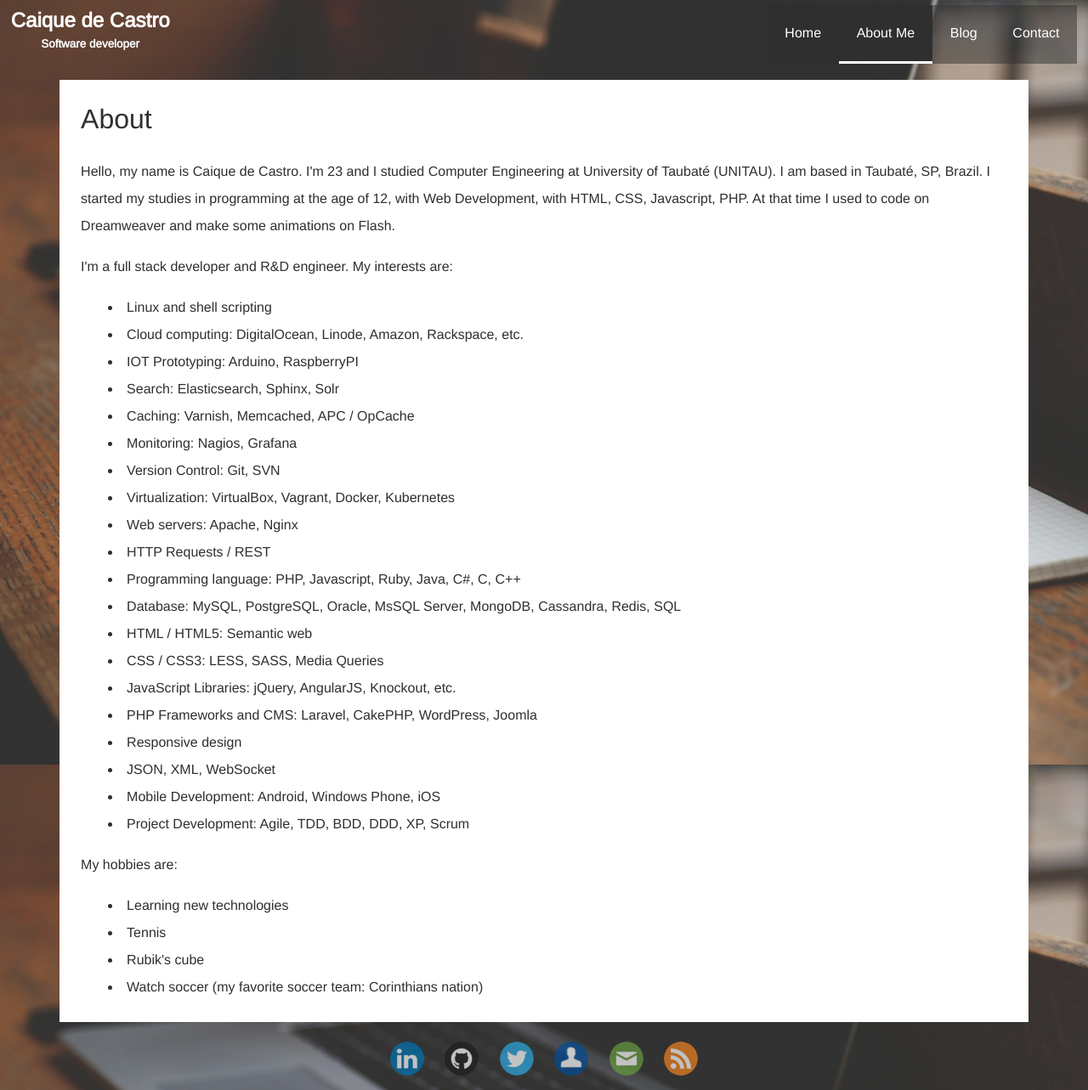
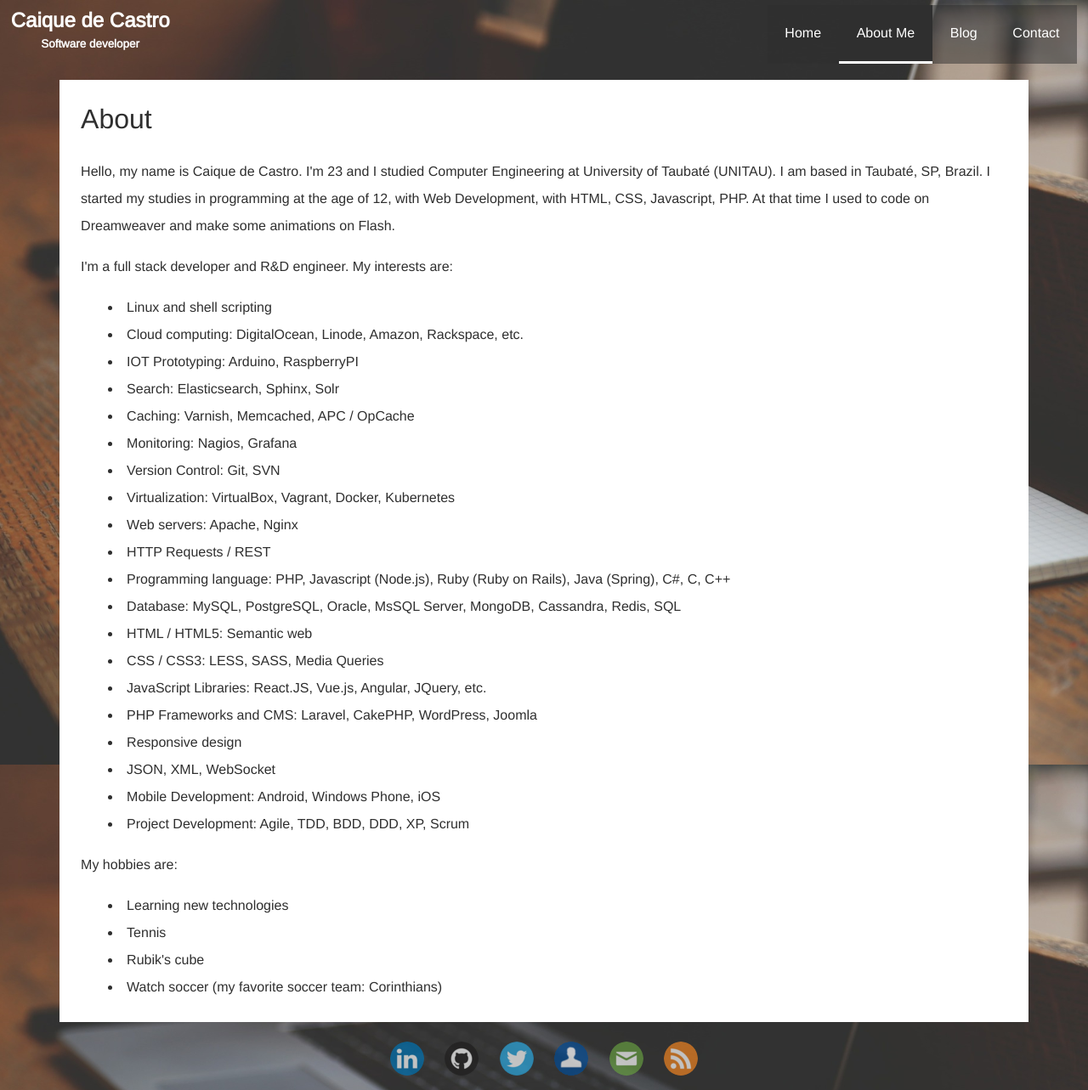
Before and after one commit to caiquecastro/caiquecastro.com, a Jekyll site: the page built from about.html, in a window 1280 px wide. Shown: the whole page at 85% size. Built offline with Jekyll 4.4.1, drawn with Linux system fonts in a browser that asks for light colours.

Commit message:
Adjusts skills on about page

```diff
--- a/about.html
+++ b/about.html
@@ -28,11 +27,11 @@
     <li>Virtualization: VirtualBox, Vagrant, Docker, Kubernetes</li>
     <li>Web servers: Apache, Nginx</li>
     <li>HTTP Requests / REST</li>
-    <li>Programming language: PHP, Javascript, Ruby, Java, C#, C, C++</li>
+    <li>Programming language: PHP, Javascript (Node.js), Ruby (Ruby on Rails), Java (Spring), C#, C, C++</li>
     <li>Database: MySQL, PostgreSQL, Oracle, MsSQL Server, MongoDB, Cassandra, Redis, SQL</li>
     <li>HTML / HTML5: Semantic web</li>
     <li>CSS / CSS3: LESS, SASS, Media Queries</li>
-    <li>JavaScript Libraries: jQuery, AngularJS, Knockout, etc.</li>
+    <li>JavaScript Libraries: React.JS, Vue.js, Angular, JQuery, etc.</li>
     <li>PHP Frameworks and CMS: Laravel, CakePHP, WordPress, Joomla</li>
     <li>Responsive design</li>
     <li>JSON, XML, WebSocket</li>
@@ -48,5 +47,5 @@
     <li>Learning new technologies</li>
     <li>Tennis</li>
     <li>Rubik's cube</li>
-    <li>Watch soccer (my favorite soccer team: Corinthians nation)</li>
+    <li>Watch soccer (my favorite soccer team: Corinthians)</li>
 </ul>
```
Also changed, not shown: other parts of about.html (+0 -1 lines).
